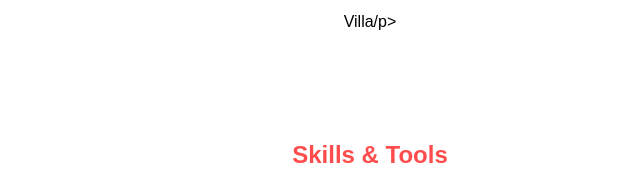
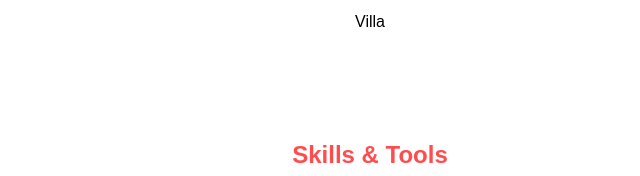
Before and after one commit to ElissaKhalifah/porfolio, a plain HTML site: page index.html in a window 1280 px wide. Shown: the part 895-1071 px from the top of the page, 270-910 px from the left. Drawn offline with Linux system fonts and the light colour scheme.

Commit message:
Update index.html

```diff
--- a/index.html
+++ b/index.html
@@ -38,7 +38,7 @@
     </div>
     <div class="project">
       <img src="project-2.jpg" alt="Project 2"/>
-      <p>Villa/p>
+      <p>Villa</p>
     </div>
   </section>
 
```
